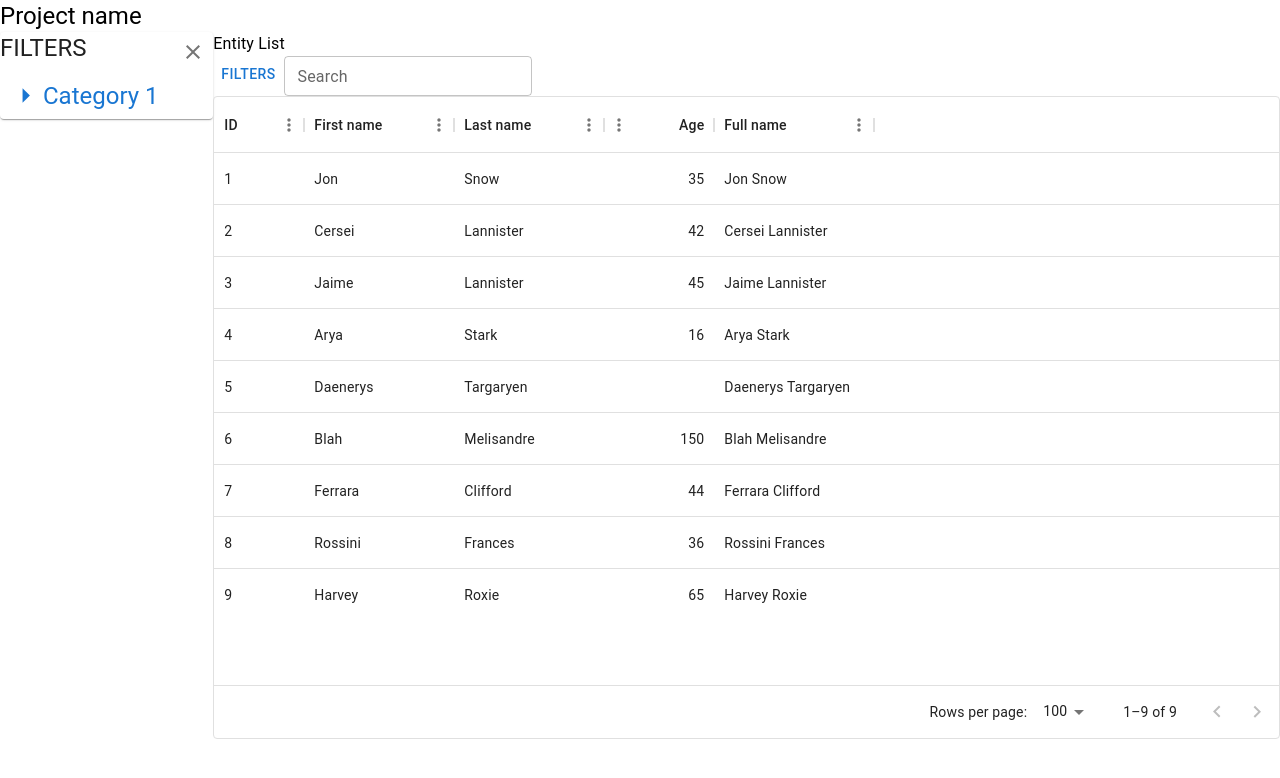
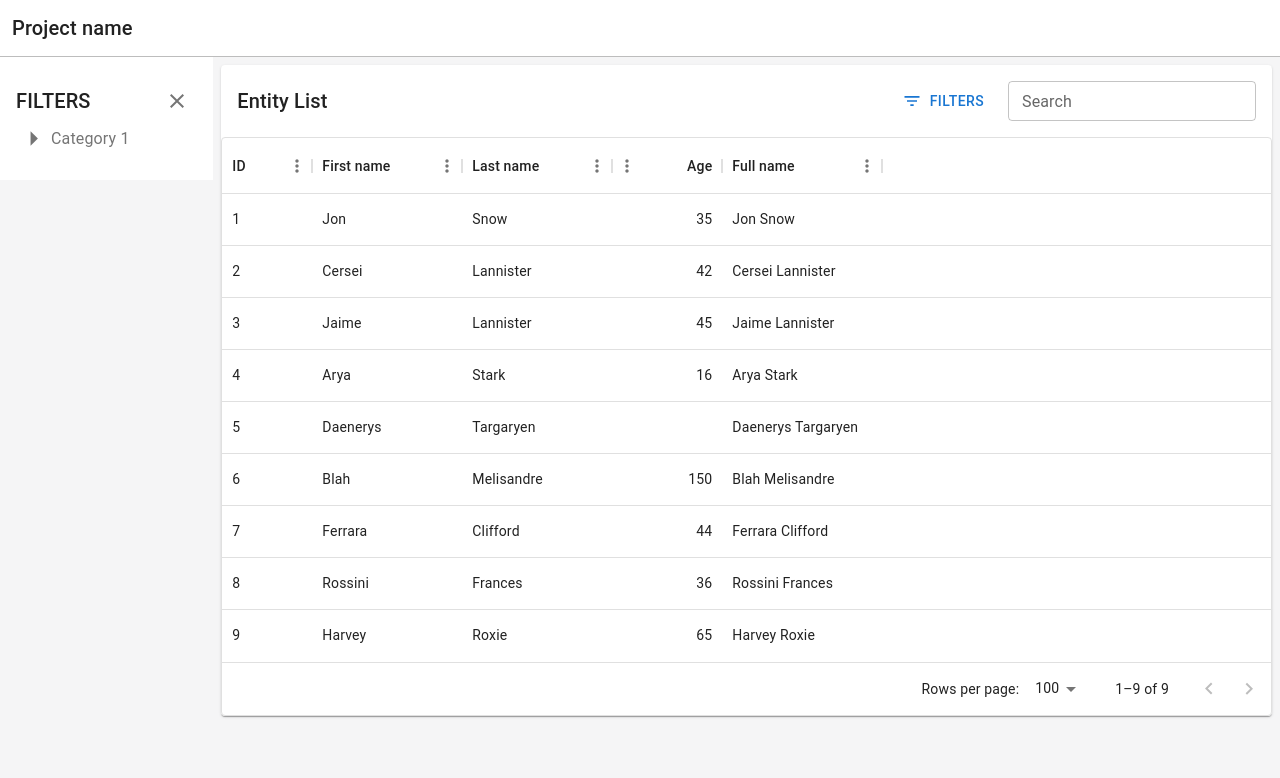
Before and after one commit to strudel-science/strudel-kit, a React (Create React App) app: page / in a window 1280 px wide. Shown: the top 778 px of the page. Built offline with nearby package versions, Linux system fonts and the light colour scheme.

Commit message:
Setup theme and preview row panel

```diff
--- a/src/App.tsx
+++ b/src/App.tsx
@@ -2,7 +2,9 @@ import React from 'react';
 import './App.css';
 import { ExploringEntities } from './task-flows/ExploringEntities';
 import { AnalyticsProvider } from './components/Analytics/AnalyticsProvider';
+import { createTheme, ThemeProvider } from '@mui/material/styles';
 import { GridColDef, GridValueGetterParams } from '@mui/x-data-grid';
+import { CssBaseline } from '@mui/material';
 
 const columns: GridColDef[] = [
   { field: 'id', headerName: 'ID', width: 90 },
@@ -45,11 +47,48 @@ const rows = [
   { id: 9, lastName: 'Roxie', firstName: 'Harvey', age: 65 },
 ];
 
+const theme = createTheme({
+  palette: {
+    background: {
+      default: '#F5F5F6'
+    },
+    neutral: {
+      main: '#bdbdbd',
+      light: '#e0e0e0',
+      dark: '#757575'
+    }
+  },
+  components: {
+    MuiPaper: {
+      styleOverrides: {
+        root: {
+          backgroundColor: '#fff',
+        },
+      },
+    },
+    MuiButton: {
+      variants: [
+        {
+          props: { color: 'neutral' },
+          style: {
+            backgroundColor: 'white',
+            borderColor: '#bdbdbd',
+            color: '#757575'
+          },
+        },
+      ],
+    },
+  },
+});
+
 const App: React.FC = () => {
   return (
-    <AnalyticsProvider data={rows} columns={columns}>
-      <ExploringEntities />
-    </AnalyticsProvider>
+    <ThemeProvider theme={theme}>
+      <CssBaseline />
+      <AnalyticsProvider data={rows} columns={columns}>
+        <ExploringEntities />
+      </AnalyticsProvider>
+    </ThemeProvider>
   );
 }
 
--- a/src/components/Analytics/AnalyticsDataTable.tsx
+++ b/src/components/Analytics/AnalyticsDataTable.tsx
@@ -1,19 +1,33 @@
 import { Box, Button, Grid, TextField, TextFieldProps, Typography } from '@mui/material';
-import { DataGrid, GridColDef, GridToolbar, GridValueGetterParams } from '@mui/x-data-grid';
+import { DataGrid, GridColDef, GridEventListener, GridToolbar, GridValueGetterParams } from '@mui/x-data-grid';
 import React from 'react';
 import { useAnalytics } from './AnalyticsProvider';
 import { DataGridPropsWithComplexDefaultValueBeforeProcessing } from '@mui/x-data-grid/internals';
+import { setPreviewItem } from './actions';
 
 export const AnalyticsDataTable: React.FC<DataGridPropsWithComplexDefaultValueBeforeProcessing> = (props) => {
   const {state, dispatch} = useAnalytics();
+
+  const handleRowClick: GridEventListener<'rowClick'> = (rowData) => {
+    console.log(rowData);
+    dispatch(setPreviewItem(rowData.row));
+  };
 
   return (
     <DataGrid
       rows={state.filteredData || []}
       columns={state.columns}
       disableColumnSelector
-      disableRowSelectionOnClick
       {...props}
+      onRowClick={handleRowClick}
+      sx={{
+        '& .MuiDataGrid-cell:focus-within': {
+          outline: 'none'
+        },
+        '& .MuiDataGrid-overlayWrapper': {
+          minHeight: '4rem'
+        }
+      }}
     />
   )
 }
--- a/src/components/Analytics/AnalyticsProvider.tsx
+++ b/src/components/Analytics/AnalyticsProvider.tsx
@@ -22,6 +22,7 @@ export interface AnalyticsState {
   filteredData?: any[];
   activeFilters: DataFilter[];
   filterValues?: object;
+  previewItem?: any;
   searchTerm?: string;
   showFiltersPanel?: boolean;
 }
@@ -81,6 +82,12 @@ function analyticsReducer(state: AnalyticsState, action: AnalyticsAction): Analy
         activeFilters
       }
     }
+    case AnalyticsActionType.SET_PREVIEW_ITEM: {
+      return {
+        ...state,
+        previewItem: action.payload
+      }
+    }
     default: {
       throw new Error(`Unhandled action type: ${action.type}`)
     }
--- a/src/components/Analytics/actions.ts
+++ b/src/components/Analytics/actions.ts
@@ -3,7 +3,8 @@ import { DataFilter, AnalyticsState } from './AnalyticsProvider';
 export enum AnalyticsActionType {
   SET_SEARCH = 'SET_SEARCH',
   SET_FILTERED_DATA = 'SET_FILTERED_DATA',
-  SET_FILTER = 'SET_FILTER'
+  SET_FILTER = 'SET_FILTER',
+  SET_PREVIEW_ITEM = 'SET_PREVIEW_ITEM'
 }
 
 export interface AnalyticsAction {
@@ -25,3 +26,8 @@ export const setFilter = (filter: DataFilter): AnalyticsAction => ({
   type: AnalyticsActionType.SET_FILTER,
   payload: filter,
 });
+
+export const setPreviewItem = (rowItem: AnalyticsState['previewItem']): AnalyticsAction => ({
+  type: AnalyticsActionType.SET_PREVIEW_ITEM,
+  payload: rowItem,
+});
--- a/src/components/FilterGroup.tsx
+++ b/src/components/FilterGroup.tsx
@@ -41,9 +41,11 @@ export const FilterGroup: React.FC<FilterGroupProps> = ({
   return (
     <Box {...rest}>
       <Button
+        color='neutral'
         onClick={handleClick}
         sx={{
           display: 'block',
+          p: 0,
           textAlign: 'left',
           textTransform: 'none',
           width: '100%'
@@ -52,7 +54,7 @@ export const FilterGroup: React.FC<FilterGroupProps> = ({
         <Stack direction="row" alignItems="center">
           {!isOpenState && <ArrowRightIcon fontSize="large" />}
           {isOpenState && <ArrowDropDownIcon fontSize="large" />}
-          <Typography variant="h5" component="h2" flex={1}>{name}</Typography>
+          <Typography flex={1}>{name}</Typography>
         </Stack>
       </Button>
       {isOpenState && (
--- a/src/components/FiltersPanel.tsx
+++ b/src/components/FiltersPanel.tsx
@@ -1,5 +1,5 @@
 import React, { useState } from 'react';
-import { Box, Button, Checkbox, FormControlLabel, FormGroup, FormLabel, IconButton, Paper, PaperProps, Stack, TextField, TextFieldProps, Typography } from '@mui/material';
+import { Box, BoxProps, Button, Checkbox, FormControlLabel, FormGroup, FormLabel, IconButton, Paper, PaperProps, Stack, TextField, TextFieldProps, Typography } from '@mui/material';
 import CloseIcon from '@mui/icons-material/Close';
 import { CheckboxList } from './CheckboxList';
 import { useAnalytics } from './Analytics/AnalyticsProvider';
@@ -16,7 +16,7 @@ interface Filter {
   defaultValue: any;
 }
 
-interface FilterPanelProps extends PaperProps {
+interface FilterPanelProps extends BoxProps {
   filters?: Filter[];
   onChange?: () => any;
   onClose?: () => any;
@@ -35,14 +35,14 @@ export const FiltersPanel: React.FC<FilterPanelProps> = ({
   ...rest
 }) => {
   return (
-    <Paper>
-      <Stack direction="row">
-        <Typography variant="h5" component="h2" flex={1}>FILTERS</Typography>
+    <Box {...rest}>
+      <Stack direction="row" alignItems="center">
+        <Typography variant="h6" component="h2" flex={1}>FILTERS</Typography>
         <IconButton onClick={onClose}><CloseIcon /></IconButton>
       </Stack>
       <Box>
         {children}
       </Box>
-    </Paper>
+    </Box>
   )
 }
--- a/src/task-flows/ExploringEntities.tsx
+++ b/src/task-flows/ExploringEntities.tsx
@@ -1,4 +1,6 @@
-import { Box, Button, Grid, TextField, Typography } from '@mui/material';
+import { Box, Button, Grid, IconButton, Paper, Stack, TextField, Typography } from '@mui/material';
+import CloseIcon from '@mui/icons-material/Close';
+import FilterListIcon from '@mui/icons-material/FilterList';
 import { DataGrid, GridColDef, GridToolbar, GridValueGetterParams } from '@mui/x-data-grid';
 import React, { useState } from 'react';
 import { AnalyticsProvider, useAnalytics } from '../components/Analytics/AnalyticsProvider';
@@ -6,8 +8,20 @@ import { AnalyticsDataTable } from '../components/Analytics/AnalyticsDataTable';
 import { AnalyticsSearchField } from '../components/Analytics/AnalyticsSearchField';
 import { FiltersPanel } from '../components/FiltersPanel';
 import { CheckboxList } from '../components/CheckboxList';
-import { setFilter } from '../components/Analytics/actions';
+import { setFilter, setPreviewItem } from '../components/Analytics/actions';
 import { FilterGroup } from '../components/FilterGroup';
+
+const getMainColumnSize = (showFiltersPanel: boolean, showPreviewPanel: boolean) => {
+  if (!showFiltersPanel && !showPreviewPanel) {
+    return 12;
+  } else if (showFiltersPanel && !showPreviewPanel) {
+    return 10;
+  } else if (!showFiltersPanel && showPreviewPanel) {
+    return 8;
+  } else if (showFiltersPanel && showPreviewPanel) {
+    return 6;
+  }
+}
 
 export const ExploringEntities: React.FC = () => {
   const {state, dispatch} = useAnalytics();
@@ -21,15 +35,36 @@ export const ExploringEntities: React.FC = () => {
     setShowFiltersPanel(!showFiltersPanel);
   }
 
+  const handleClosePreview = () => {
+    dispatch(setPreviewItem(null));
+  }
+
   return (
     <Box>
-      <Box component="nav">
-        <Typography variant="h5" component="h1">Project name</Typography>
+      <Box
+        component="nav"
+        sx={{
+          backgroundColor: 'white',
+          borderBottom: 'solid 1px',
+          borderColor: 'neutral.main',
+          padding: 1.5
+        }}
+      >
+        <Typography variant="h6" component="h1">Project name</Typography>
       </Box>
       <Grid container>
         {showFiltersPanel && (
           <Grid item xs={2}>
-            <FiltersPanel onClose={handleCloseFilters}>
+            <FiltersPanel
+              onClose={handleCloseFilters}
+              sx={{
+                backgroundColor: 'white',
+                pt: 3,
+                pb: 3,
+                pl: 2,
+                pr: 2
+              }}
+            >
               <FilterGroup name="Category 1">
                 <CheckboxList
                   listLabel="First Name"
@@ -53,14 +88,48 @@ export const ExploringEntities: React.FC = () => {
             </FiltersPanel>
           </Grid>
         )}
-        <Grid item xs={showFiltersPanel ? 10 : 12}>
-          <Box>
-            <Typography>Entity List</Typography>
-            <Button onClick={handleToggleFilters}>Filters</Button>
-            <AnalyticsSearchField />
-          </Box>
-          <AnalyticsDataTable />
+        <Grid item xs={getMainColumnSize(showFiltersPanel, !!state.previewItem)}>
+          <Paper
+            sx={{
+              margin: 1
+            }}
+          >
+            <Stack
+              direction="row"
+              spacing={2}
+              alignItems="center"
+              sx={{
+                padding: 2
+              }}
+            >
+              <Typography variant="h6" component="h1" flex={1}>Entity List</Typography>
+              <Button
+                startIcon={<FilterListIcon />}
+                onClick={handleToggleFilters}
+              >
+                Filters
+              </Button>
+              <AnalyticsSearchField />
+            </Stack>
+            <AnalyticsDataTable />
+          </Paper>
         </Grid>
+        {state.previewItem && (
+          <Grid item xs={4}>
+            <Box
+              sx={{
+                backgroundColor: 'white',
+                height: '100%',
+                p: 2
+              }}
+            >
+              <Stack direction="row">
+                <Typography variant="h5" component="h2" flex={1}>{state.previewItem.id}</Typography>
+                <IconButton onClick={handleClosePreview}><CloseIcon /></IconButton>
+              </Stack>
+            </Box>
+          </Grid>
+        )}
       </Grid>
     </Box>
   )
```
Also changed, not shown: src/declarations.d.ts (added, +16 -0 lines).
